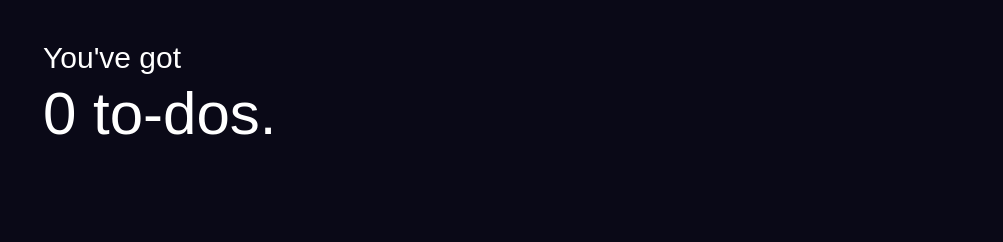
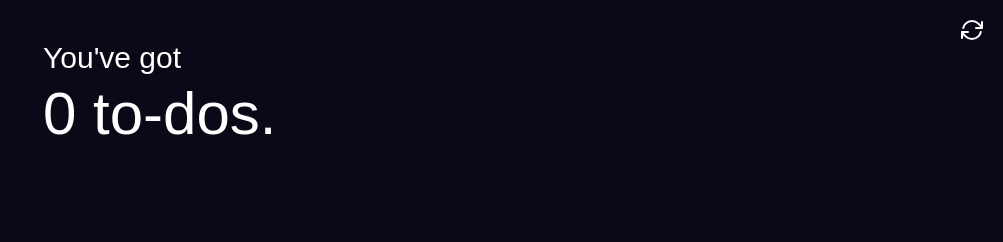
Before and after one commit to kaihenthorniwane/react-ts-basics, a Next.js app: page / in a window 1280 px wide. Shown: the top 242 px of the page, without its empty margins (277-1280 px from the left). Built offline with nearby package versions, Linux system fonts and the light colour scheme; a web font is replaced by a local one.

Commit message:
Add refresh button for debugging

```diff
--- a/src/app/page.tsx
+++ b/src/app/page.tsx
@@ -17,7 +17,42 @@ export interface ToDoEntry {
 export default function Home() {
   const [toDoEntries, setToDoEntries] = useState<Array<ToDoEntry>>([]);
   const [doneEntries, setDoneEntries] = useState<Array<ToDoEntry>>([]);
+  const [renderOn, setRenderOn] = useState<boolean>(true);
   const keyIncrement = useRef(1);
+
+  function handleReRender() {
+    setRenderOn(false);
+    setTimeout(() => {
+      setRenderOn(true);
+    }, 100);
+  }
+
+  const RefreshButton = () => {
+    return (
+      <div
+        className="absolute top-5 right-5"
+        onClick={() => {
+          handleReRender();
+        }}
+      >
+        <svg
+          width="22"
+          height="20"
+          viewBox="0 0 22 20"
+          fill="none"
+          xmlns="http://www.w3.org/2000/svg"
+        >
+          <path
+            d="M1 12C1 12 1.12132 12.8492 4.63604 16.364C8.15076 19.8787 13.8492 19.8787 17.364 16.364C18.6092 15.1187 19.4133 13.5993 19.7762 12M1 12V18M1 12H7M21 8C21 8 20.8787 7.15076 17.364 3.63604C13.8492 0.12132 8.15076 0.12132 4.63604 3.63604C3.39076 4.88131 2.58669 6.40072 2.22383 8M21 8V2M21 8H15"
+            stroke="rgb(var(--Brand-White))"
+            strokeWidth="2"
+            strokeLinecap="round"
+            strokeLinejoin="round"
+          />
+        </svg>
+      </div>
+    );
+  };
 
   function handleAddToDo() {
     const newEntry: ToDoEntry = {
@@ -66,8 +101,9 @@ export default function Home() {
 
   return (
     <main className="flex flex-col items-center p-5 pt-10 ">
-      {/* <TestRive selected={true} /> */}
       <FloatingActionButton handleAddToDo={handleAddToDo} />
+      <RefreshButton />
+      {renderOn && (
         <div className="flex flex-col w-full max-w-screen-sm items-stretch gap-14">
           <motion.div className="flex flex-col gap-7" layout>
             <Header
@@ -100,6 +136,7 @@ export default function Home() {
             )}
           </AnimatePresence>
         </div>
+      )}
     </main>
   );
 }
--- a/src/components/Content/Icons/Checkbox.tsx
+++ b/src/components/Content/Icons/Checkbox.tsx
@@ -10,7 +10,6 @@ export default function Checkbox({ selected }: { selected: boolean }) {
   const checkedInput = useStateMachineInput(rive, "Checkbox", "Checked");
 
   useEffect(() => {
-    console.log(checkedInput);
     if (checkedInput !== null) {
       checkedInput.value = selected;
     }
```
Lines whose indentation alone changed are shown as unchanged.
